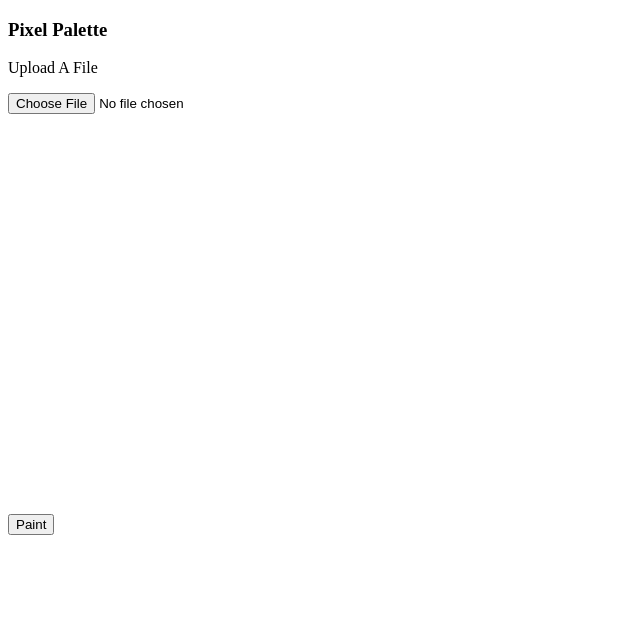
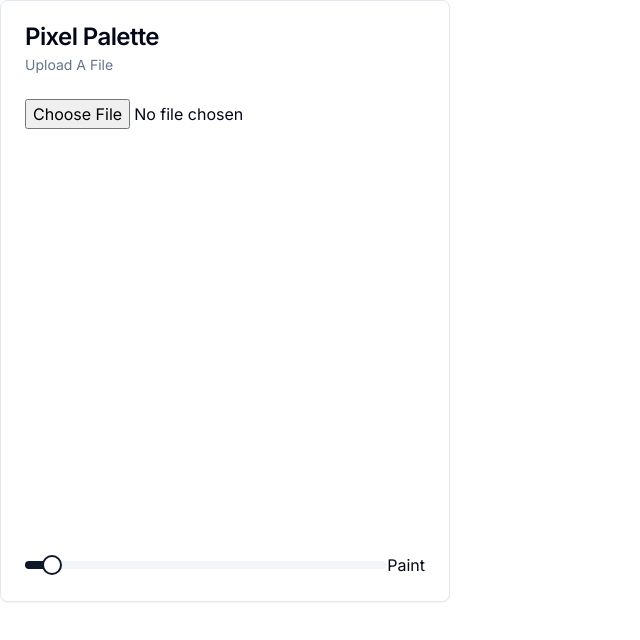
Before and after one commit to JacobJungg/PixelPalette, a Next.js app: page / in a window 1280 px wide. Shown: the top 640 px of the page, without its empty margins (0-640 px from the left). Built offline with nearby package versions, Linux system fonts and the light colour scheme.

Commit message:
Turns out I needed this oopsie

```diff
--- /dev/null
+++ b/app/layout.tsx
@@ -0,0 +1,24 @@
+//NEED FOR FORMAT
+
+import type { Metadata } from "next";
+import { Inter } from "next/font/google";
+import "./globals.css";
+
+const inter = Inter({ subsets: ["latin"] });
+
+export const metadata: Metadata = {
+  title: "Create Next App",
+  description: "Generated by create next app",
+};
+
+export default function RootLayout({
+  children,
+}: Readonly<{
+  children: React.ReactNode;
+}>) {
+  return (
+    <html lang="en">
+      <body className={inter.className}>{children}</body>
+    </html>
+  );
+}
```
